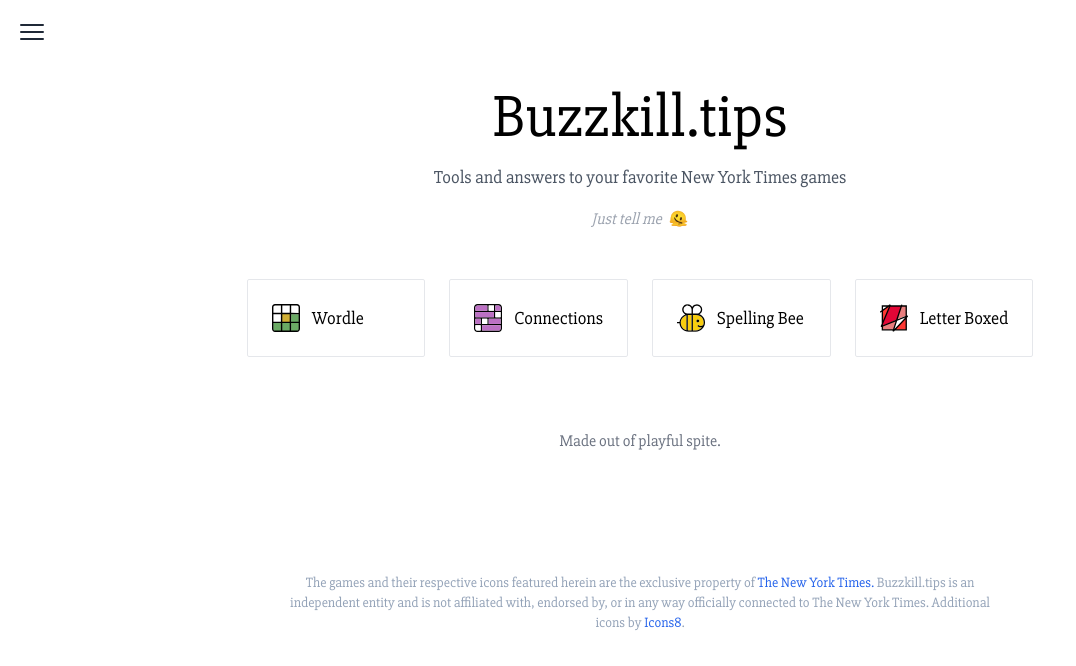
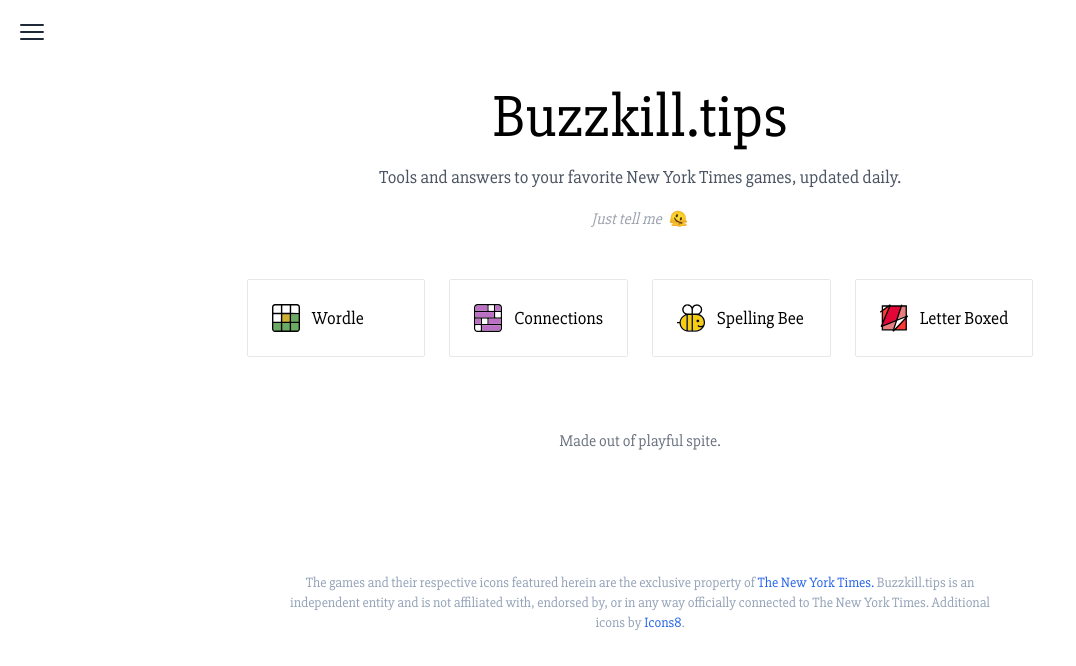
Before and after one commit to brpowell/buzzkill-website, a Next.js app: page / in a window 1280 px wide. Shown: the top 666 px of the page, without its empty margins (0-1076 px from the left). Built offline with nearby package versions, Linux system fonts and the light colour scheme.

Commit message:
cache fixing and copy change

```diff
--- a/app/page.tsx
+++ b/app/page.tsx
@@ -22,7 +22,8 @@
       <div className="flex flex-col items-center pt-8 sm:p-18">
         <h1 className="text-6xl mb-4">Buzzkill.tips</h1>
         <h3 className="text-lg mb-4 text-gray-600 text-center px-4">
-          Tools and answers to your favorite New York Times games
+          Tools and answers to your favorite New York Times games, updated
+          daily.
         </h3>
         <h4 className="text-md mb-12 text-gray-400 italic">
           Just tell me <span className="not-italic ml-1">{""}🫠</span>
--- a/lib/constants.ts
+++ b/lib/constants.ts
@@ -1,4 +1,4 @@
-export const GAME_DATA_TTL = 60 * 60 * 1; // 1 hour
+export const GAME_DATA_TTL = 3600; // 1 hour
 export const games = [
   {
     name: "Wordle",
```
